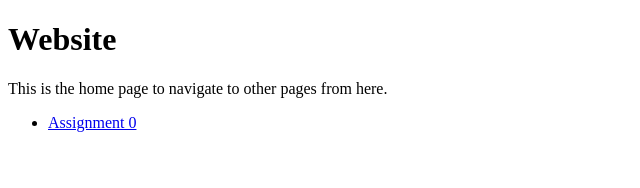
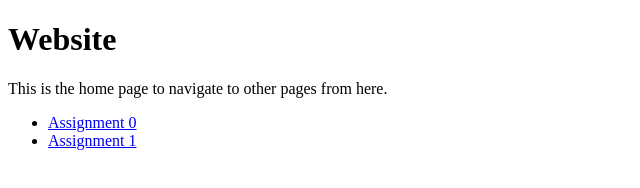
Before and after one commit to OceanBIvd/CSE-160-ASG0, a plain HTML site: page index.html in a window 1280 px wide. Shown: the whole page, without its empty margins (0-640 px from the left). Drawn offline with Linux system fonts and the light colour scheme.

Commit message:
Update index.html

```diff
--- a/index.html
+++ b/index.html
@@ -11,6 +11,7 @@
     <nav>
         <ul>
             <li><a href="asg0.html">Assignment 0</a></li>
+             <li><a href="asg1.html">Assignment 1</a></li>
         </ul>
     </nav>
 </body>
```
